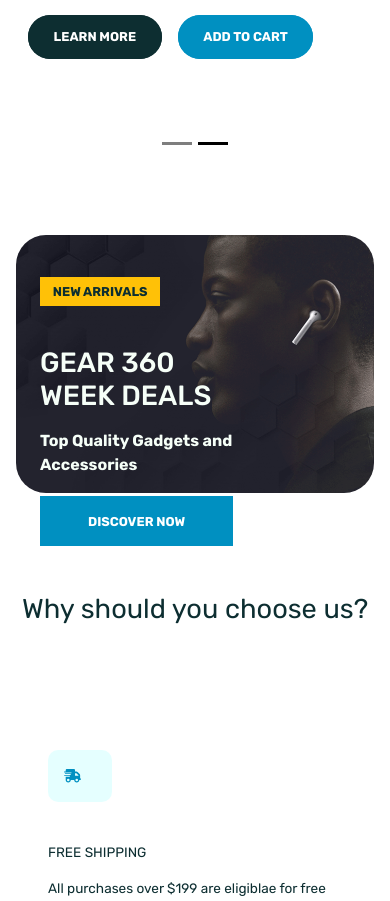
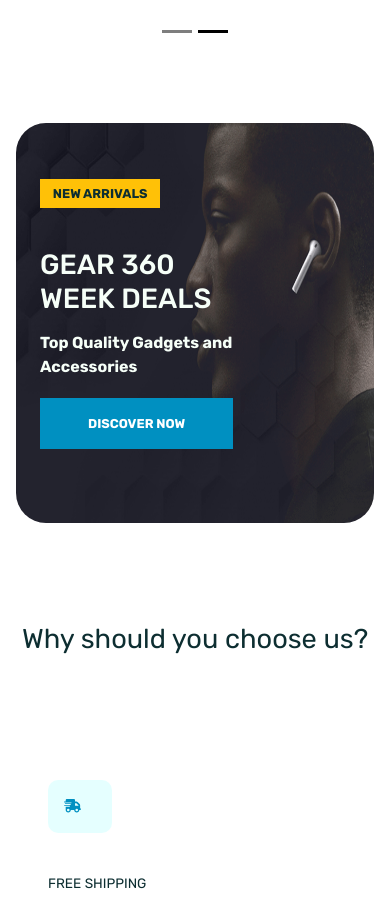
Before and after one commit to osas2211/ecommerce-next.js, a Next.js app: page / in a window 390 px wide. Shown: the part 940-1841 px from the top of the page. Built offline with nearby package versions, Linux system fonts and the light colour scheme; a web font is replaced by a local one.

Commit message:
fixed image issues

```diff
--- a/components/auth/login.jsx
+++ b/components/auth/login.jsx
@@ -10,7 +10,7 @@ export function Login() {
     }
 
   return (
-    <div className={ styles.login_form + ' px-3'}>
+    <div className={ styles.login_form + ' px-0 px-md-3'}>
         <p className='text-center text-uppercase text-primary fw-bold'>Login</p>
         <h5>Registered Customers</h5>
         <p>If you have an account, sign in with your email address.</p>
@@ -24,7 +24,7 @@ export function Login() {
                 <Form.Label>Password <span className='text-danger'>*</span></Form.Label>
                 <Form.Control type={showPassword ? 'text' : "password"}></Form.Control>
             </div>
-            <div className='d-flex justify-content-between'>
+            <div className='d-flex justify-content-between text-sm'>
                 <div className={ styles.showPassword +' d-flex'}>
                     <Form.Check onClick={handlePasswordVisibitly} checked={showPassword}></Form.Check>
                     <span className='ms-1' onClick={handlePasswordVisibitly}>show password</span>
--- a/styles/globals.css
+++ b/styles/globals.css
@@ -14,6 +14,8 @@ body {
 a{
   text-decoration: none;
 }
+
+
 
 .children{
   margin-top: 5rem;
@@ -190,3 +192,13 @@ a {
     display: none;
   }
 }
+
+@media (max-width: 600px) {
+  .text-sm{
+    font-size: 0.8rem;
+  }
+
+  .img{
+    height: 20rem;
+  }
+}
--- a/styles/hero.module.css
+++ b/styles/hero.module.css
@@ -190,4 +190,20 @@
     .four{
         display: none;
     }
+    .hero_img{
+        height: 25rem;
+    }
+
+    .hero_img span span{
+        display: none !important;
+    }
+
+    .hero_img span{
+        width: 100% !important;
+        height: 100% !important;
+    }
+
+    .hero_img span img{
+        min-width: 100%;
+    }
 }
```
